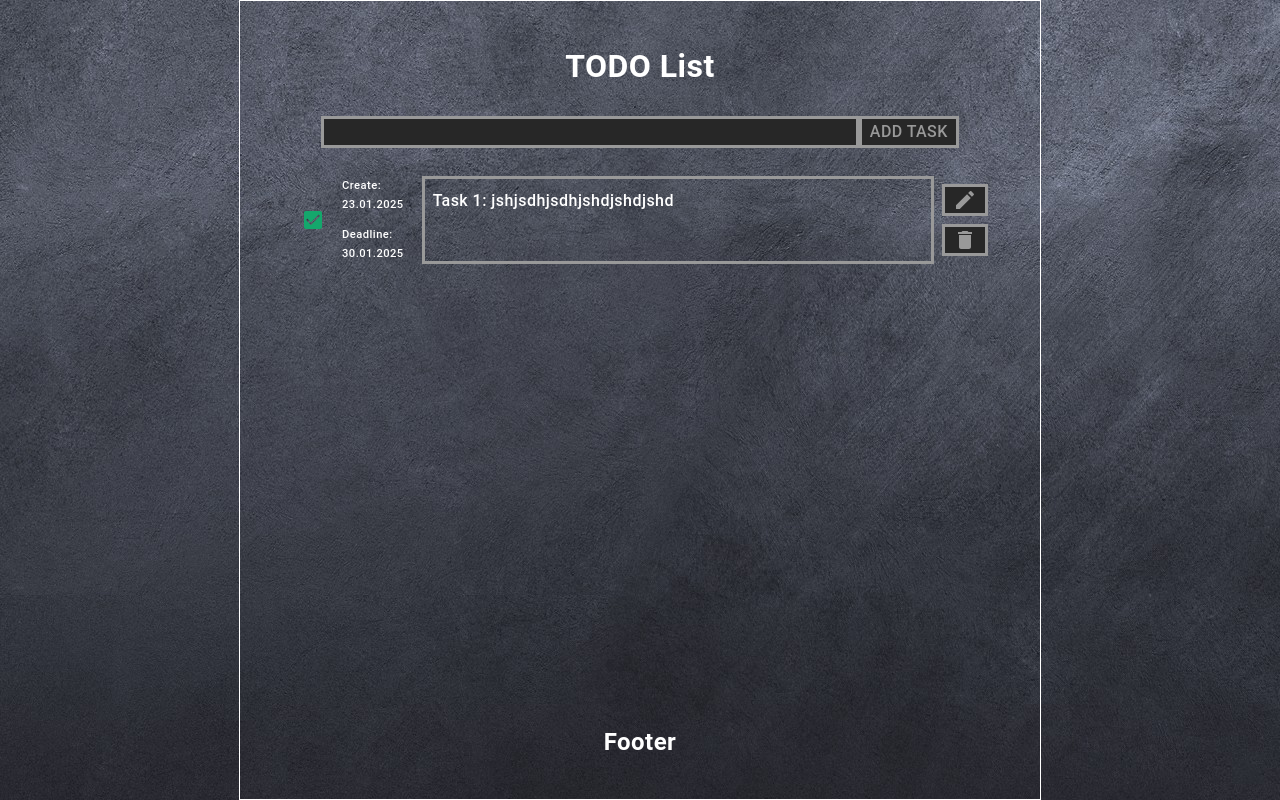
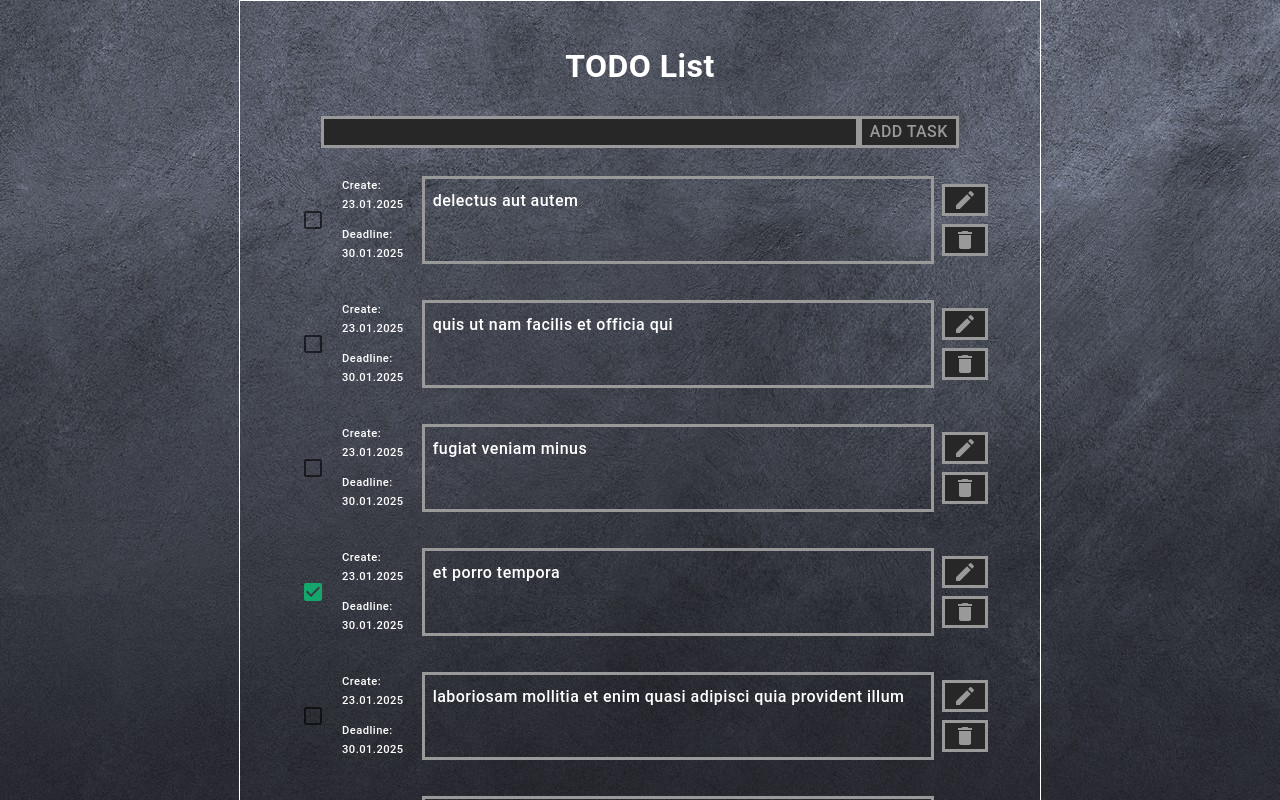
Before and after one commit to dechukor/TODO_List, a React (Vite) app: page / in a window 1280 px wide. Shown: the top 800 px of the page. Built offline with nearby package versions, Linux system fonts and the light colour scheme.

Commit message:
Выполнен вывод данных из файла data.ts в компоненты ListTask и Task

```diff
--- a/src/types/types.ts
+++ b/src/types/types.ts
@@ -2,4 +2,6 @@ export type TaskType = {
   id: string;
   title: string;
   completed: boolean;
+  dateCreate?: Date;
+  dateDeadline?: Date;
 };
--- a/src/views/ListTask/ListTask.tsx
+++ b/src/views/ListTask/ListTask.tsx
@@ -1,5 +1,6 @@
 import Box from "@mui/material/Box";
 import { Task } from "../";
+import { tasks } from "../../data";
 
 export const ListTask = () => {
   return (
@@ -12,7 +13,9 @@ export const ListTask = () => {
         padding: "20px",
       }}
     >
-      <Task></Task>
+      {tasks.map((task) => {
+        return <Task key={task.id} task={task}></Task>;
+      })}
     </Box>
   );
 };
--- a/src/views/Task/Task.tsx
+++ b/src/views/Task/Task.tsx
@@ -3,6 +3,7 @@ import { Button, Checkbox } from "../../components";
 import EditIcon from "@mui/icons-material/Edit";
 import DeleteIcon from "@mui/icons-material/Delete";
 import { styled } from "@mui/material/styles";
+import { TaskType } from "../../types";
 
 const TaskContainer = styled(Box)`
   display: flex;
@@ -39,18 +40,22 @@ const TaskBoxButton = styled(Box)`
   padding: 0.5rem;
 `;
 
-export const Task = () => {
+type TaskProps = {
+  task: TaskType;
+};
+
+export const Task = ({ task }: TaskProps) => {
   return (
     <TaskContainer>
       <TaskBoxButton>
-        <Checkbox checked color="success" />
+        <Checkbox checked={task.completed} color="success" />
       </TaskBoxButton>
       <>
         <DateBox>
           <DataText>Create: 23.01.2025</DataText>
           <DataText>Deadline: 30.01.2025</DataText>
         </DateBox>
-        <TaskText>Task 1: jshjsdhjsdhjshdjshdjshd</TaskText>
+        <TaskText>{task.title}</TaskText>
       </>
       <TaskBoxButton>
         <Button>
```
